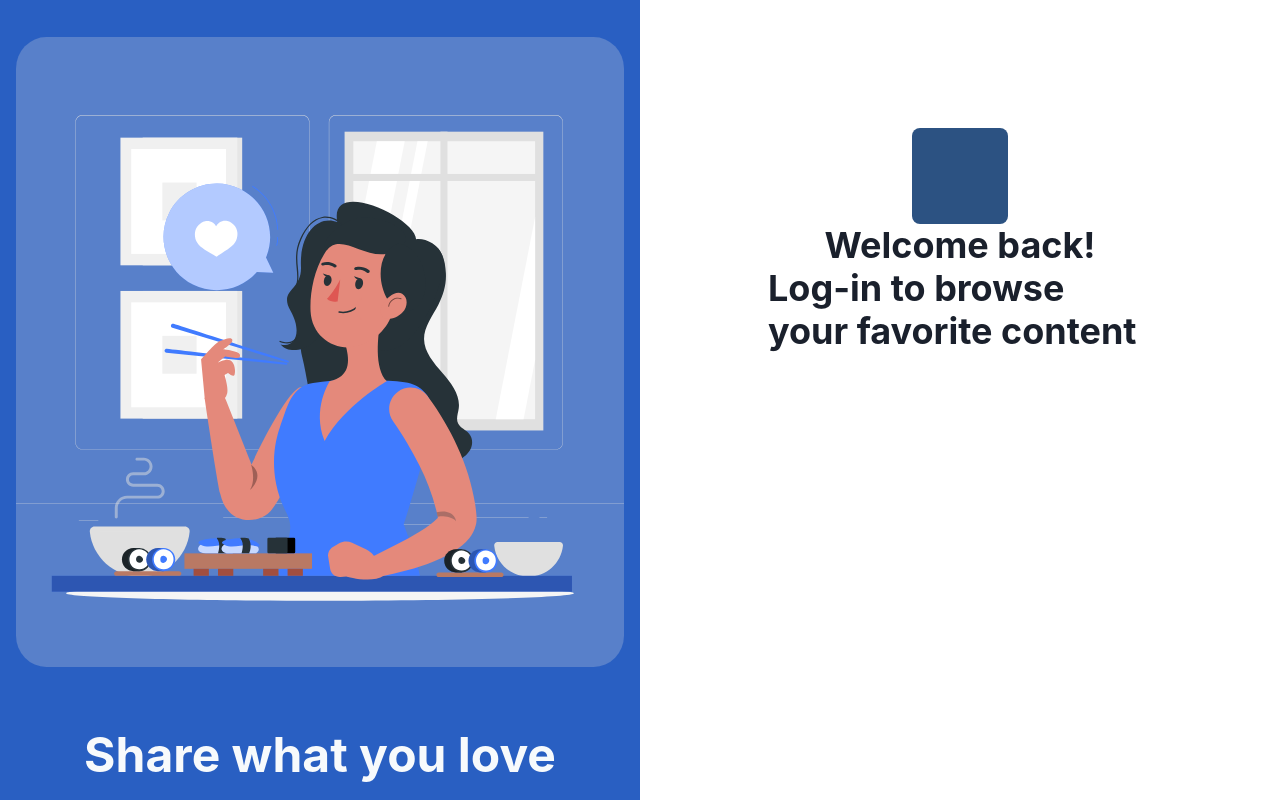
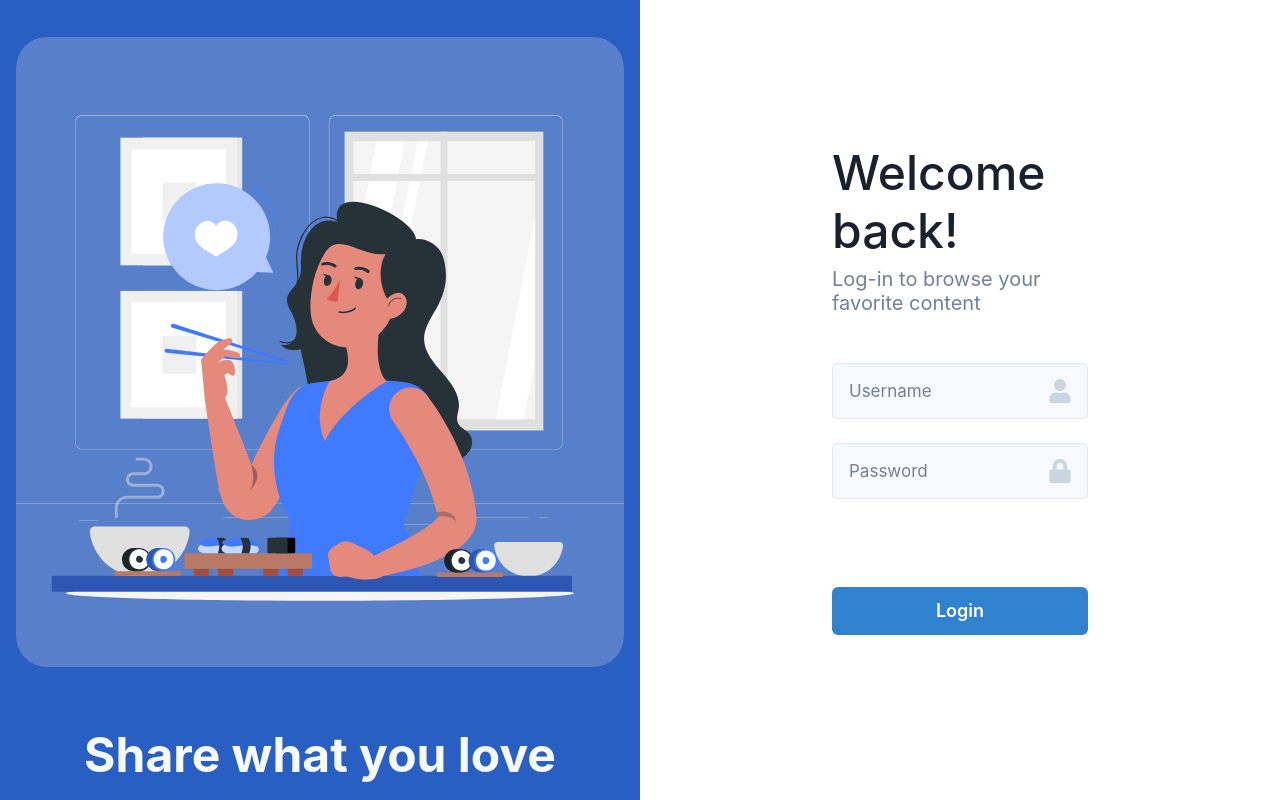
Before and after one commit to rayyanshaik2022/social-media-app, a React (Vite) app in the folder frontend/: page /sign-in in a window 1280 px wide. Built offline with nearby package versions, Linux system fonts and the light colour scheme.

Commit message:
Signin page UI complete

```diff
--- a/frontend/src/pages/Signin.jsx
+++ b/frontend/src/pages/Signin.jsx
@@ -1,6 +1,20 @@
-import { Flex, Grid, Image, Text, Heading, Box } from "@chakra-ui/react";
+import {
+  Flex,
+  Grid,
+  Image,
+  Text,
+  Heading,
+  Box,
+  Input,
+  InputGroup,
+  InputRightElement,
+  Icon,
+  Button
+} from "@chakra-ui/react";
 import { useMediaQuery } from "@chakra-ui/react";
 
+import { SearchIcon } from "@chakra-ui/icons";
+import { FaUser, FaLock } from "react-icons/fa";
 import eatingSushi from "../assets/eatingsushi.svg";
 
 function Signin() {
@@ -38,12 +52,50 @@ function Signin() {
           bg={"white"}
           flexDir={"column"}
           alignItems={"center"}
-          p={32}
+          p={48}
+          pt={24}
+          gap={12}
         >
           <Box boxSize={24} bg={"blue.700"} borderRadius={8}></Box>
-          <Flex flexDir={"column"} alignItems={"center"}>
-            <Heading as={"h1"}>Welcome back!</Heading>
-            <Heading as={"h2"}>Log-in to browse your favorite content</Heading>
+          <Flex flexDir={"column"} alignItems={"center"} gap={2}>
+            <Heading as={"h1"} fontWeight={"500"} fontSize={"5xl"}>
+              Welcome back!
+            </Heading>
+            <Heading
+              as={"h2"}
+              fontWeight={"400"}
+              fontSize={"xl"}
+              color={"gray.500"}
+            >
+              Log-in to browse your favorite content
+            </Heading>
+          </Flex>
+          <Flex flexDir={"column"} alignItems={"center"} gap={6} w={"100%"}>
+            <InputGroup w={"100%"} bg={"gray.50"}>
+              <InputRightElement pointerEvents="none" mt={2} mr={2}>
+                <Icon as={FaUser} color="gray.300" boxSize={6} />
+              </InputRightElement>
+              <Input
+                type="text"
+                placeholder="Username"
+                color={"gray.600"}
+                h={14}
+                fontSize={"17px"}
+              />
+            </InputGroup>
+            <InputGroup w={"100%"} bg={"gray.50"}>
+              <InputRightElement pointerEvents="none" mt={2} mr={2}>
+                <Icon as={FaLock} color="gray.300" boxSize={6} />
+              </InputRightElement>
+              <Input
+                type="password"
+                placeholder="Password"
+                color={"gray.600"}
+                h={14}
+                fontSize={"17px"}
+              />
+            </InputGroup>
+            <Button size={"lg"} colorScheme="blue" width={"100%"} mt={16}>Login</Button>
           </Flex>
         </Flex>
       </Grid>
```
